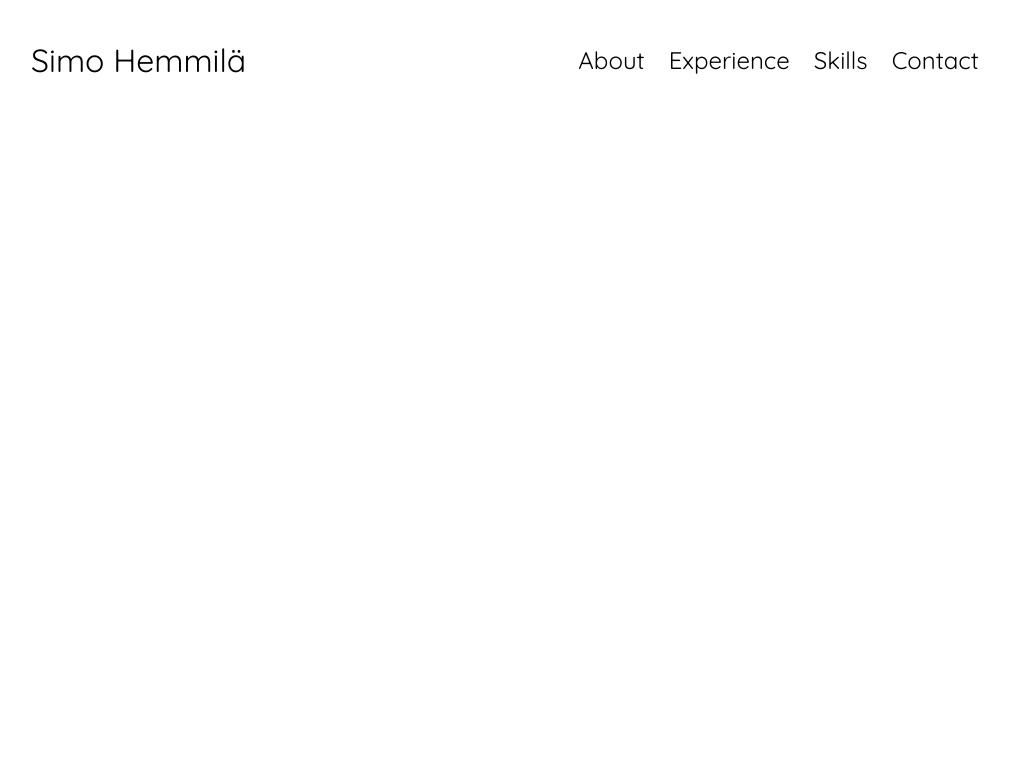
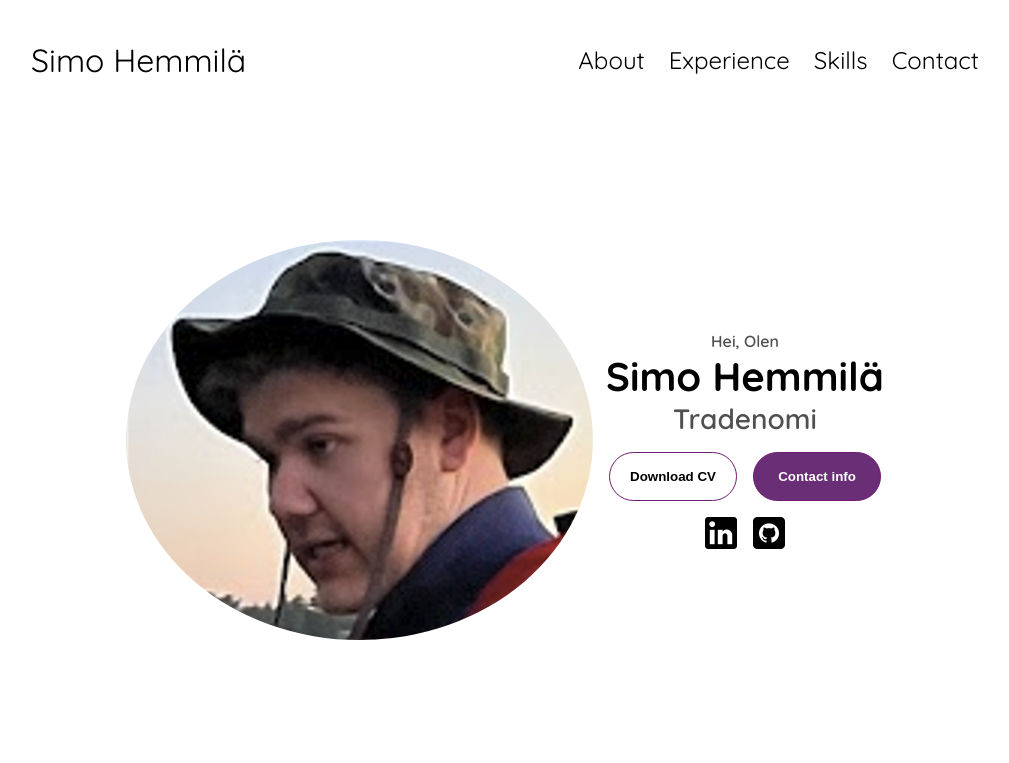
Before and after one commit to S1mble/Portfolio-html-css-js, a plain HTML site: page index.html in a window 1280 px wide. Shown: the whole page, without its empty margins (135-1144 px from the left). Drawn offline with Linux system fonts and the light colour scheme.

Commit message:
profile section added with css
thumbs up

```diff
--- a/index.html
+++ b/index.html
@@ -35,6 +35,41 @@
         </div>
       </div>
     </nav>
+    <section id="profile">
+      <div class="section__pic-container">
+        <img src="\assets\profile-pic.png" alt="my profile picture" />
+      </div>
+      <div class="section__text">
+        <p class="section__text__p1">Hei, Olen</p>
+        <h1 class="title">Simo Hemmilä</h1>
+        <p class="section__text__p2">Tradenomi</p>
+        <div class="btn-container">
+          <button
+            class="btn btn-color2"
+            onclick="window.open('./assets/CV_Hemmilä_Simo.pdf')"
+          >
+            Download CV
+          </button>
+          <button class="btn btn-color1" onclick="location.href='./#contact'">
+            Contact info
+          </button>
+        </div>
+        <div id="socials-container">
+          <img
+            src="./assets/linkedin-logo.png"
+            alt="LinkedIn profile"
+            class="icon"
+            onclick="location.href='https://www.linkedin.com/in/simo-hemmila/'"
+          />
+          <img
+            src="./assets/github.png"
+            alt="Github profile"
+            class="icon"
+            onclick="location.href='https://github.com/S1mble'"
+          />
+        </div>
+      </div>
+    </section>
     <script src="script.js"></script>
   </body>
 </html>
--- a/style.css
+++ b/style.css
@@ -144,3 +144,121 @@ a:hover {
 .burger.icon span.first-child {
   transform: none;
 }
+
+/* SECTIONS */
+
+sections {
+  padding-top: 4vh;
+  height: 96vh;
+  margin: 0 10rem;
+  box-sizing: border-box;
+  min-height: fit-content;
+}
+
+.section-container {
+  display: flex;
+}
+
+/* PROFILE */
+
+#profile {
+  display: flex;
+  justify-content: center;
+  gap: 5rem;
+  height: 80vh;
+}
+
+.section__pic-container {
+  display: flex;
+  height: 400px;
+  width: 400px;
+  margin: auto 0;
+}
+.section__pic-container img {
+  border-radius: 90%;
+}
+
+.section__text {
+  align-self: center;
+  text-align: center;
+}
+
+.section__text p {
+  font-weight: 600;
+}
+
+.sectiont__text__p1 {
+  text-align: center;
+}
+
+.section__text__p2 {
+  font-size: 1.75rem;
+  margin-bottom: 1rem;
+}
+
+.title {
+  font-size: 2.5rem;
+  text-align: center;
+}
+
+#socials-container {
+  display: flex;
+  justify-content: center;
+  margin-top: 1rem;
+  gap: 1rem;
+}
+
+/* ICONS */
+
+.icon {
+  cursor: pointer;
+  height: 2rem;
+}
+
+/* BUTTONS */
+
+.btn-container {
+  display: flex;
+  justify-content: center;
+  gap: 1rem;
+}
+
+.btn {
+  font-weight: 600;
+  transform: all 300ms ease;
+  padding: 1rem;
+  width: 8rem;
+  border-radius: 2rem;
+}
+
+.btn-color1,
+.btn-color2 {
+  border: rgb(112, 26, 112) 0.1rem solid;
+}
+
+.btn-color1:hover,
+.btn-color2:hover {
+  cursor: pointer;
+}
+
+.btn-color1,
+.btn-color2:hover {
+  background: rgb(105, 46, 117);
+  color: white;
+}
+
+.btn-color1:hover {
+  background: rgb(0, 0, 0);
+}
+
+.btn-color2 {
+  background: none;
+}
+
+.btn-color2:hover {
+  border: rgb(white) 0.1rem solid;
+}
+
+.btn-container {
+  gap: 1rem;
+}
```
Also changed, not shown: assets/github.png (added), assets/linkedin-logo.png (added), assets/profile-pic.png (added), 1 other file.
